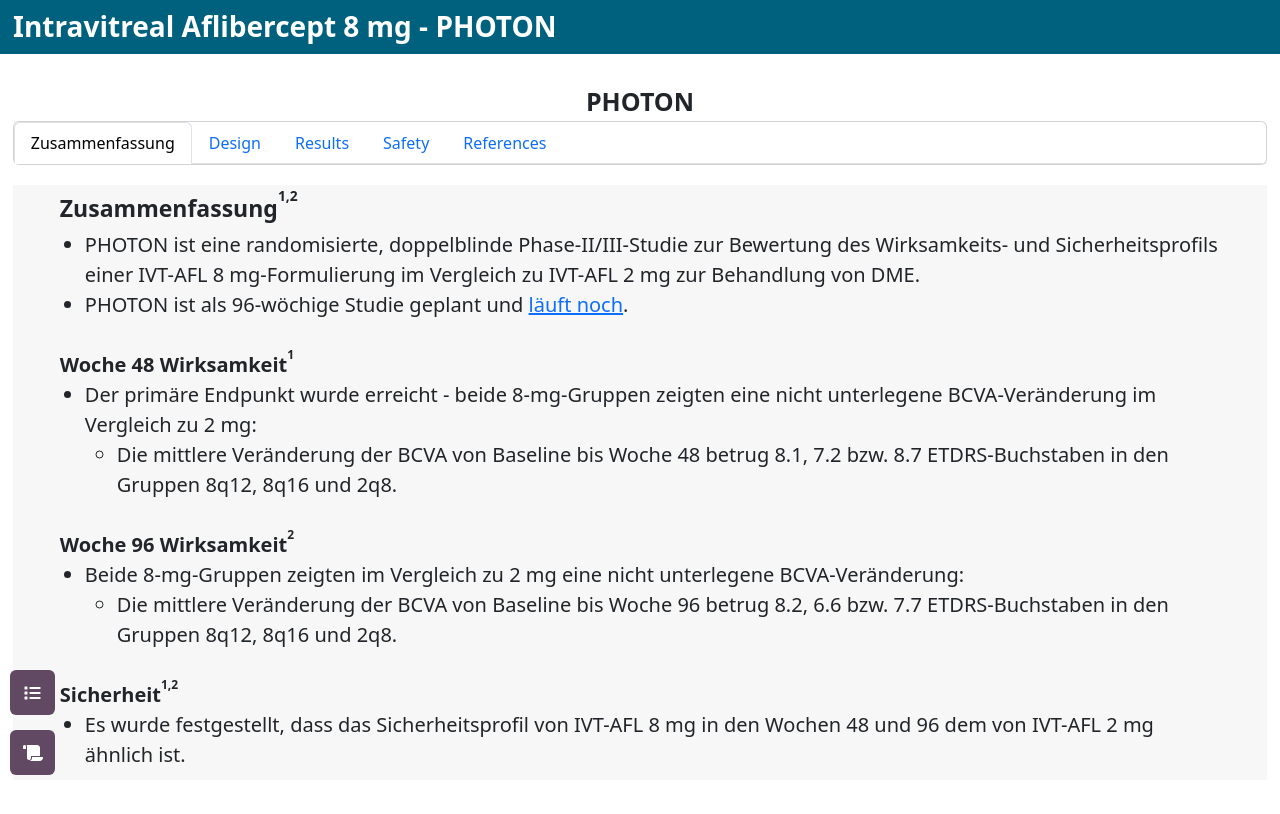
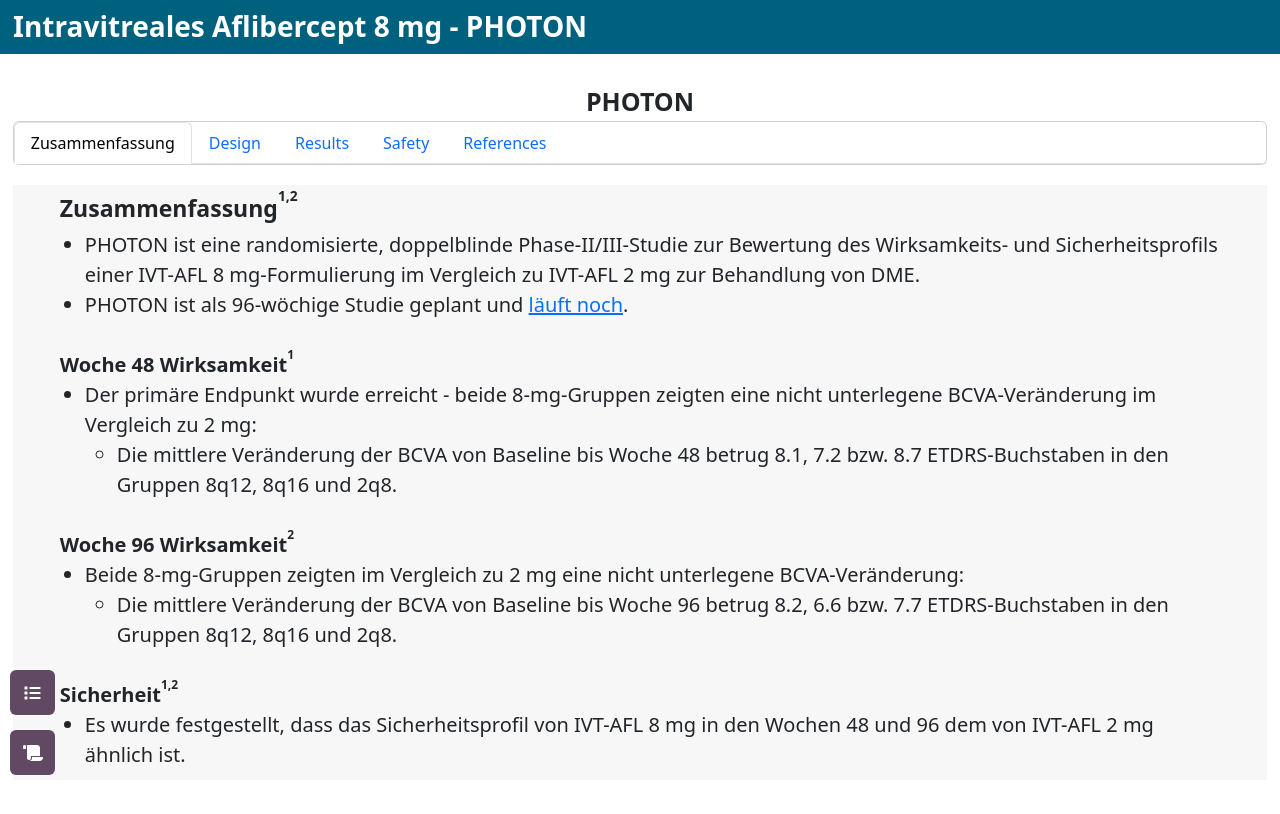
Before and after one commit to ENYHV/aflibercept-8mg, a plain HTML site: page PHOTON_DEU.html in a window 1280 px wide. Drawn offline with nearby package versions, Linux system fonts and the light colour scheme.

Commit message:
Add files via upload

```diff
--- a/PHOTON_DEU.html
+++ b/PHOTON_DEU.html
@@ -16,7 +16,7 @@
 
 <body>
   <div class="row">
-    <h3 style="font-size: 28px; width: 100%; color: white; font-weight: bold; background: #00617f; padding-top: 10px; padding-bottom: 10px;padding-left: 25px;">Intravitreal Aflibercept 8 mg - PHOTON</h3>
+    <h3 style="font-size: 28px; width: 100%; color: white; font-weight: bold; background: #00617f; padding-top: 10px; padding-bottom: 10px;padding-left: 25px;">Intravitreales Aflibercept 8 mg - PHOTON</h3>
   </div>
 
 
```
